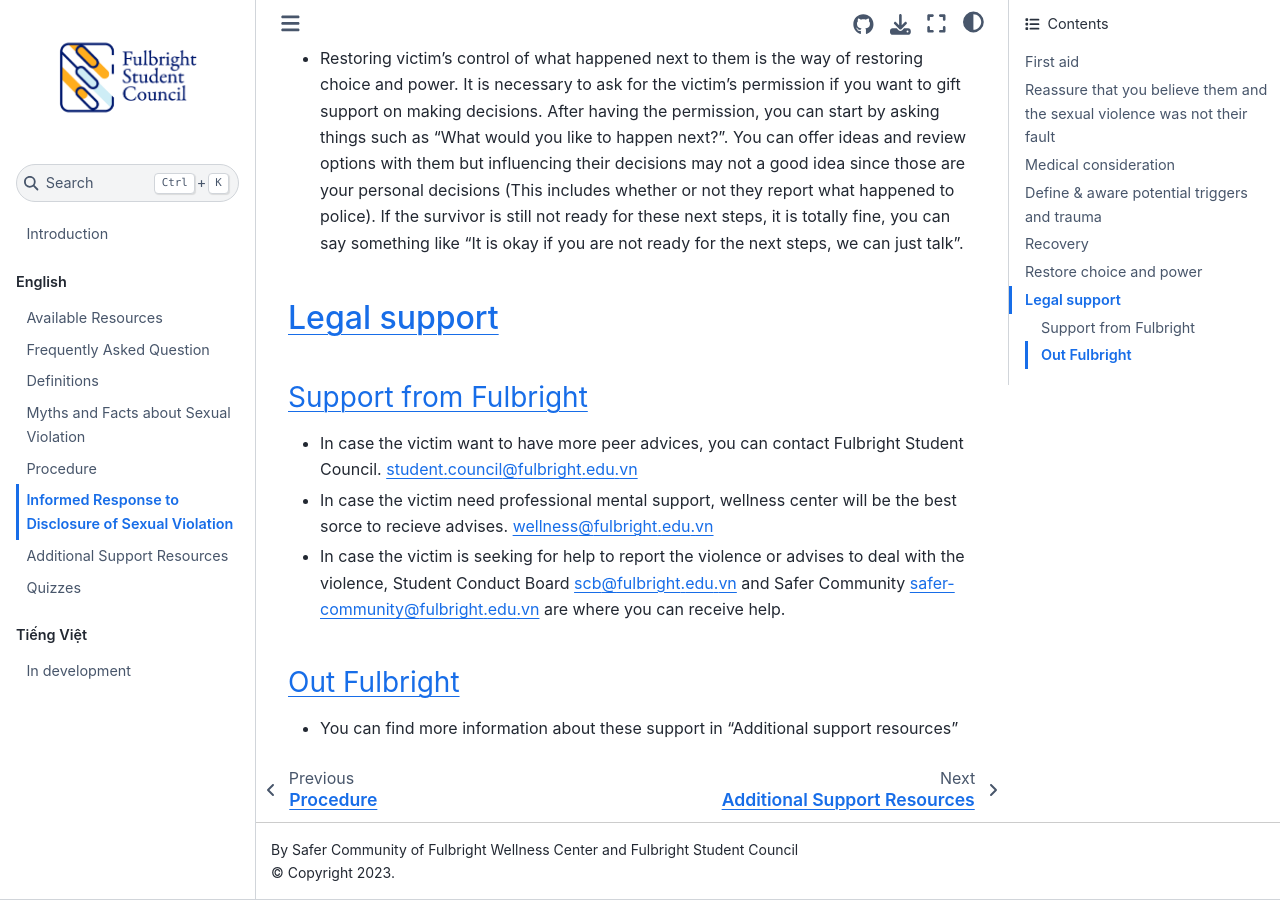
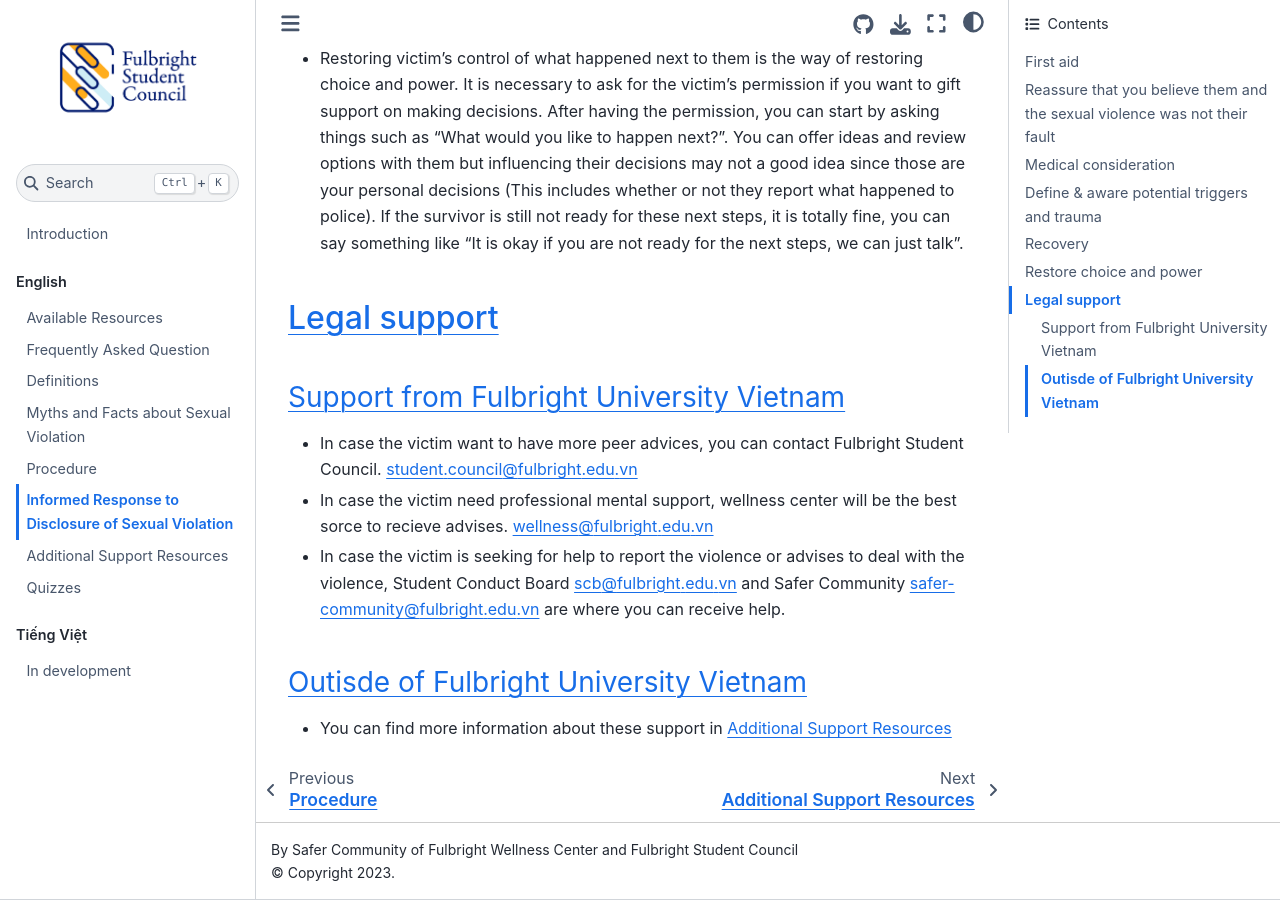
Before and after one commit to panda1835/fulbright-how-to-get-help, a Jupyter Book: the page built from content/english/6_informed_response.md, in a window 1280 px wide and 900 px high, scrolled down 4229 px. Built offline with Jupyter Book 1.0.4 settings and Sphinx 7.4.7 and the Sphinx Book theme 1.1.4, drawn with Linux system fonts in a browser that asks for light colours; some of the changed text lies outside the part shown.

```diff
--- a/content/english/6_informed_response.md
+++ b/content/english/6_informed_response.md
@@ -70,9 +70,9 @@ Since the sexual violation is always unacceptable regarding their consequence on
 - Restoring victim’s control of what happened next to them is the way of restoring choice and power. It is necessary to ask for the victim’s permission if you want to gift support on making decisions. After having the permission, you can start by asking things such as “What would you like to happen next?”. You can offer ideas and review options with them but influencing their decisions may not a good idea since those are your personal decisions (This includes whether or not they report what happened to police). If the survivor is still not ready for these next steps, it is totally fine, you can say something like “It is okay if you are not ready for the next steps, we can just talk”.
 
 ## Legal support
-### Support from Fulbright
+### Support from Fulbright University Vietnam
 - In case the victim want to have more peer advices, you can contact Fulbright Student Council. student.council@fulbright.edu.vn
 - In case the victim need professional mental support, wellness center will be the best sorce to recieve advises. wellness@fulbright.edu.vn
 - In case the victim is seeking for help to report the violence or advises to deal with the violence, Student Conduct Board scb@fulbright.edu.vn and Safer Community safer-community@fulbright.edu.vn are where you can receive help.
-### Out Fulbright
-- You can find more information about these support in "Additional support resources"
+### Outisde of Fulbright University Vietnam
+- You can find more information about these support in [Additional Support Resources](https://panda1835.github.io/fulbright-how-to-get-help/content/english/7_additional_support_resources.html)
```
Also changed, not shown: content/english/8_quizzes.ipynb.
